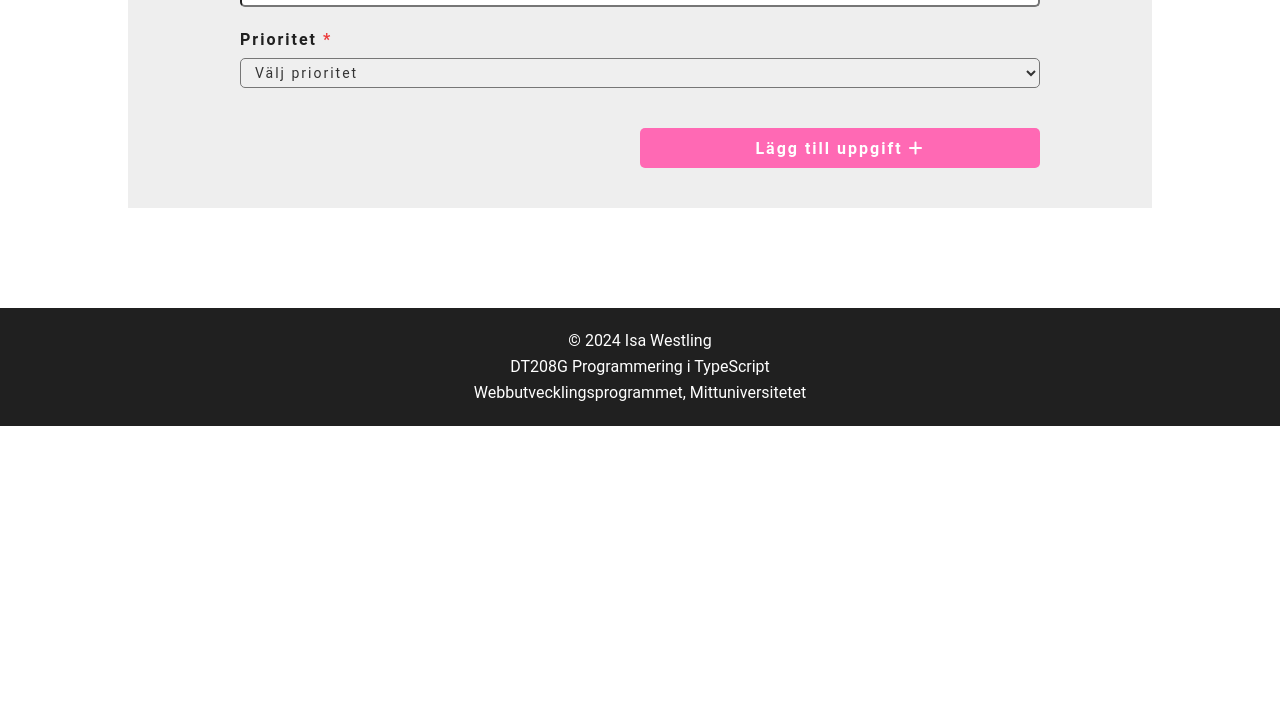
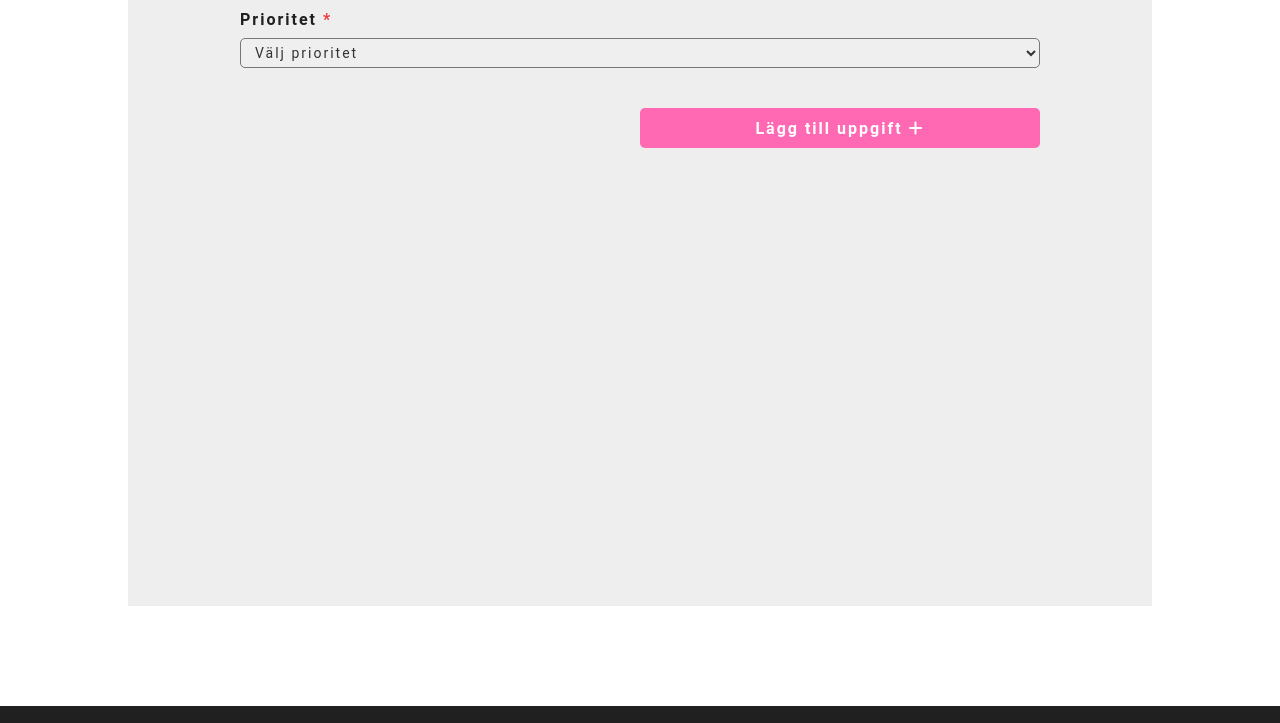
Before and after one commit to iswe2301/moment2, a website built with Parcel: page src/index.html in a window 1280 px wide. Shown: the part 412-1135 px from the top of the page. Before the commit the page ends 838 px from the top, so only its background shows below. Built offline with nearby package versions, Linux system fonts and the light colour scheme.

Commit message:
ändrat margin och min-height för main

```diff
--- a/src/scss/layout.scss
+++ b/src/scss/layout.scss
@@ -6,8 +6,8 @@ main {
   background: abstracts.$bg-color-white;
   width: 80%;
   max-width: 1200px;
-  height: auto;
-  margin: 2rem auto;
+  min-height: 100vh;
+  margin: 0 auto;
   padding: 2rem 4rem;
   position: relative;
 }
```
